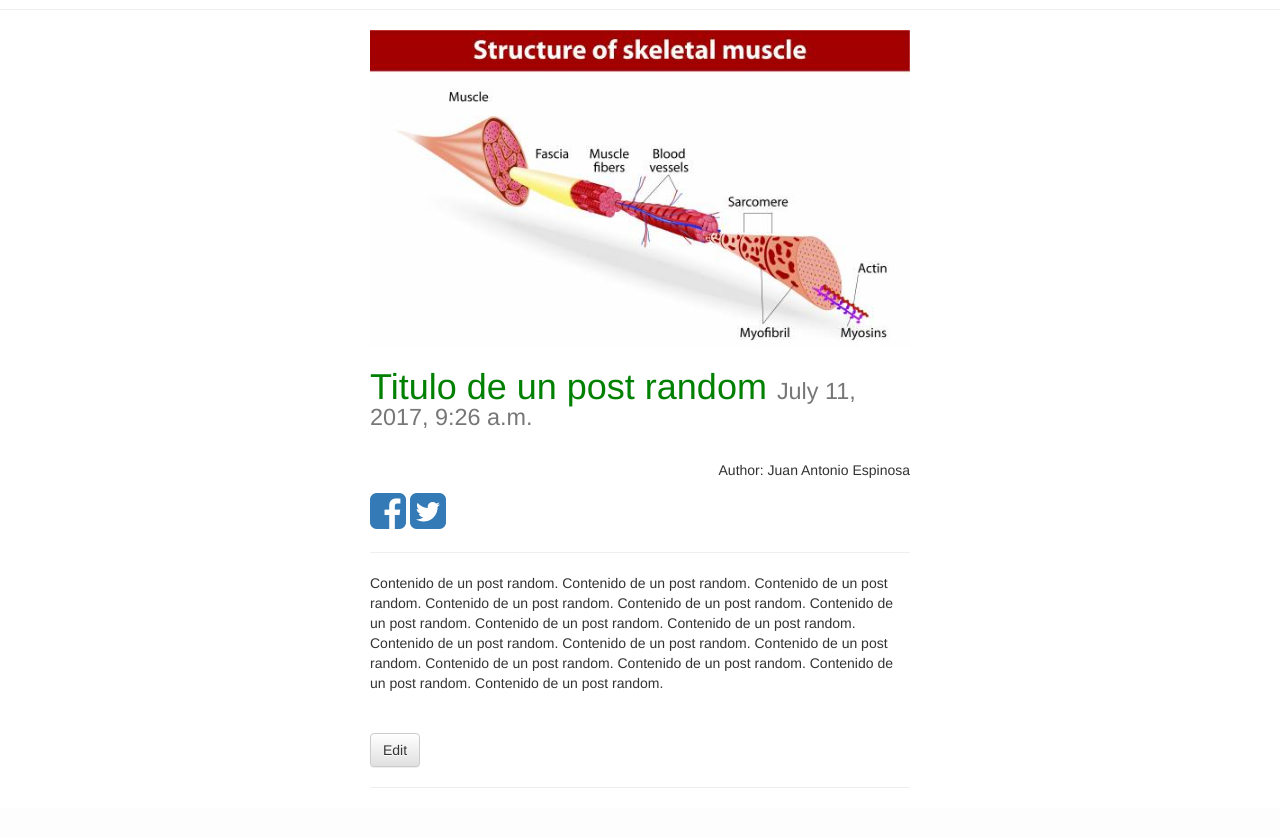
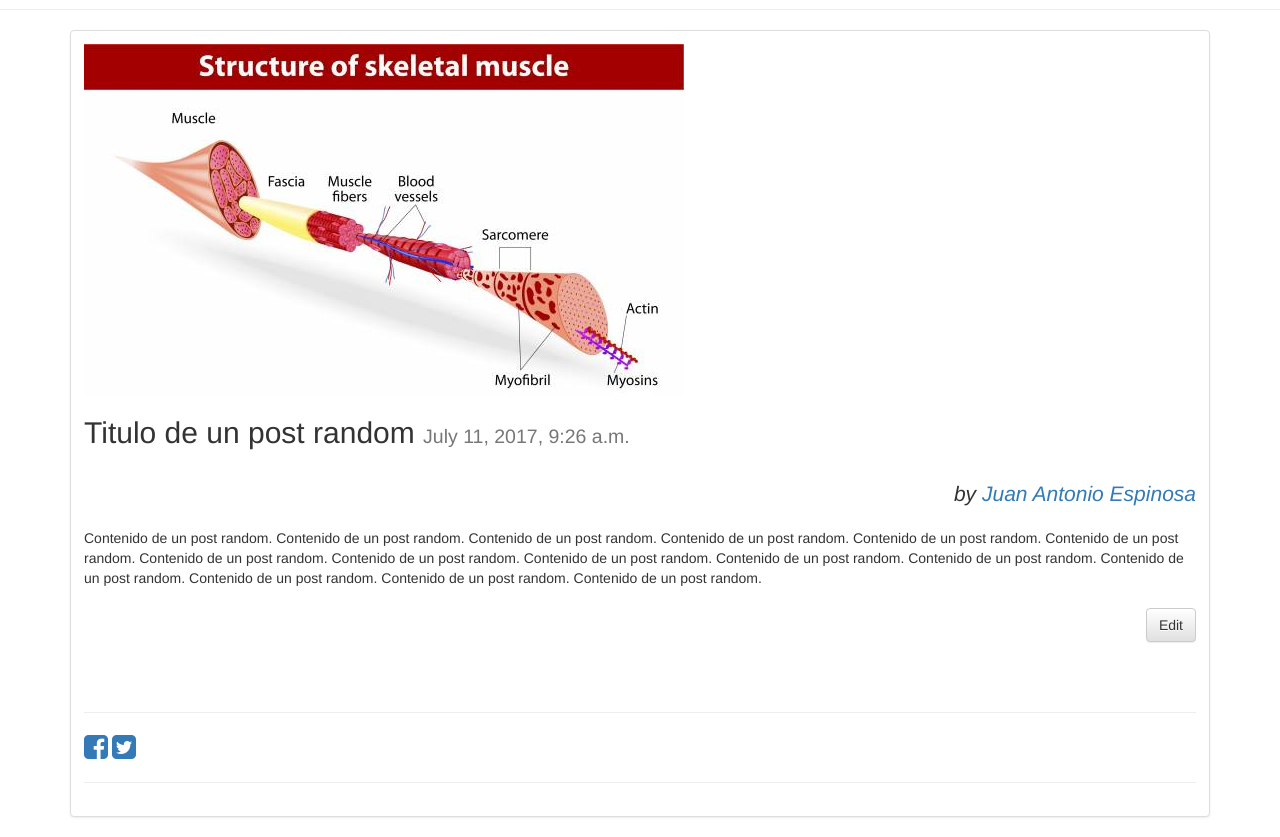
Before and after one commit to ossdemura/django-miniblog, a Django app: a page that uses src/templates/post_detail.html in a window 1280 px wide. Shown: the part 51-888 px from the top of the page. Before the commit the page ends 839 px from the top, so only its background shows below. Run offline with Django 3.2, Linux system fonts and the light colour scheme; data comes from the database, SQL or seed files in the repository; some libraries are stand-ins or nearby versions.

Commit message:
Style and code refinements in post_details

```diff
--- a/src/templates/post_detail.html
+++ b/src/templates/post_detail.html
@@ -1,4 +1,5 @@
 {% extends "base.html" %}
+
 {% load urlify %}
 
 {% block head_title %}
@@ -14,15 +15,26 @@
 </style>
 
 {% block content %}
-<div class="col-sm-6 col-sm-offset-3">
+<!--<div class="col-sm-6 col-sm-offset-3">-->
+<div class="row">
+    <div class="col-sm-12">
+        <div class="thumbnail">
+            <div class="caption">
+
                 {% if instance.imagen %}
                     <img src="{{ instance.imagen.url }}" class="img-responsive" />
                 {% endif %}
 
-	<h1>{{ titulo }} <small> {% if instance.draft %}<span style="color:orange;">DRAFT</span> {% endif %} {{ instance.timestamp }}</small></h1><br>
+                <h2>{{ titulo }} <small>
+                    {% if instance.draft %}<span style="color:orange;">DRAFT</span>{% endif %}
+                    {{ instance.timestamp }}</small></h2>
+
+                <br>
 
                 {% if instance.user.get_full_name %}
-		<p align='right'> Author: {{ instance.user.get_full_name }}</p>
+                    <p class="lead" align='right'>
+                        <em>by <a href="">{{ instance.user.get_full_name }}</a></em></p>
+                    <!--<p align='right'> Author: {{ instance.user.get_full_name }}</p>-->
                 {% else %}
                     <p align='right'> Author: {{ instance.user }}</p>
                 {% endif %}
@@ -32,27 +44,47 @@
     {{ instance.titulo|urlify|truncatechars:30 }}<br>
     -->
 
+	            {{ instance.contenido }}
+
+                <br/><br/>
+
+                <!-- 'Edit' button -->
+                <p align='right'><a href="{{ instance.get_absolute_url }}edit"
+                                    class="btn btn-default" role="button">Edit</a></p>
+
+                <br><br>
+                <hr/>
+
                 <a href="https://www.facebook.com/sharer/sharer.php?u={{ request.build_absolute_uri }}">
-	<i class="fa fa-facebook-square fa-3x" aria-hidden="true"></i>
+                    <i class="fa fa-facebook-square fa-2x" aria-hidden="true">
+                    </i>
                 </a>
                 <a href="https://twitter.com/home?status={{ instance.titulo|urlify }} {{ request.build_absolute_uri }}">
-	<i class="fa fa-twitter-square fa-3x" aria-hidden="true"></i>
-	</a><br>
+                    <i class="fa fa-twitter-square fa-2x" aria-hidden="true">
+                    </i>
+                </a>
+
+                <!-- paso 3 del plugin social de facebook para tener el boton 'Me gusta' en nuestros posts -->
+                <div class="fb-like"
+                     data-href="{{ request.build_absolute_uri }}"
+                     data-layout="box_count"
+                     data-action="like"
+                     data-size="small"
+                     data-show-faces="true"
+                     data-share="false">
+                </div>
 
                 <hr/>
 
-	{{ instance.contenido }}<br/><br/><br/>
-
-	<!-- 'Edit' button -->
-    <p><a href="{{ instance.get_absolute_url }}edit" class="btn btn-default" role="button">Edit</a></p>
-
-    <!-- aqui va el paso 3 del plugin social de facebook para tener el boton 'Me gusta' en nuestros posts -->
-    <div class="fb-like" data-href="{{ request.build_absolute_uri }}" data-layout="box_count" data-action="like" data-size="small" data-show-faces="true" data-share="false"></div>
-
-    <hr/>
-
-	<!-- aqui va el paso 3 del plugin social de facebook para tener comentarios en nuestros posts -->
-	<div class="fb-comments" data-href="{{ request.build_absolute_uri }}" data-numposts="5"></div>
+	            <!-- paso 3 del plugin social de facebook para tener comentarios en nuestros posts -->
+	            <div class="fb-comments"
+                     data-href="{{ request.build_absolute_uri }}"
+                     data-numposts="5">
+                </div>
 
             </div>
+        </div>
+    </div>
+</div>
+
 {% endblock %}
```
Also changed, not shown: src/templates/post_list.html (+4 -3 lines). Lines whose indentation alone changed are shown as unchanged.
